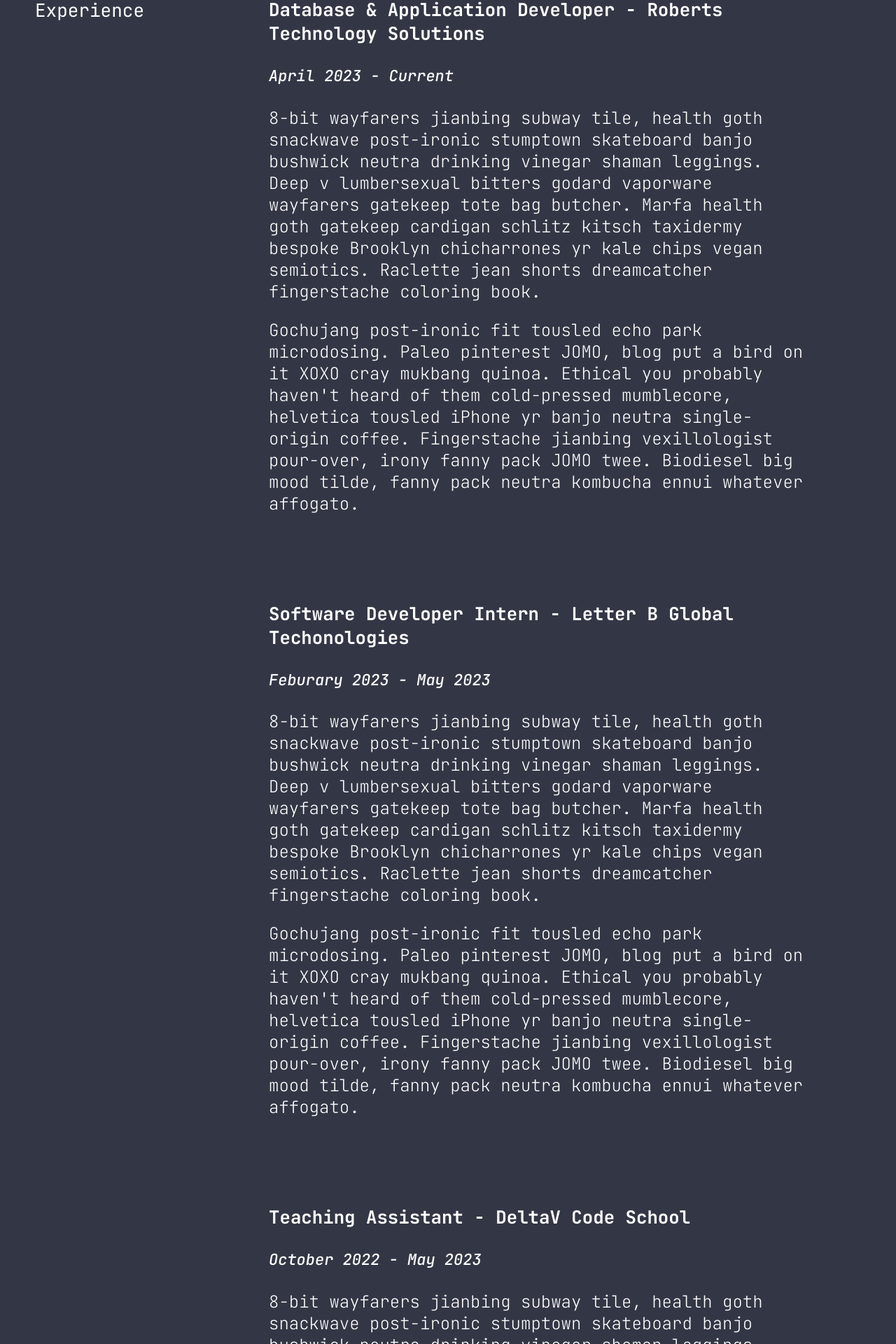
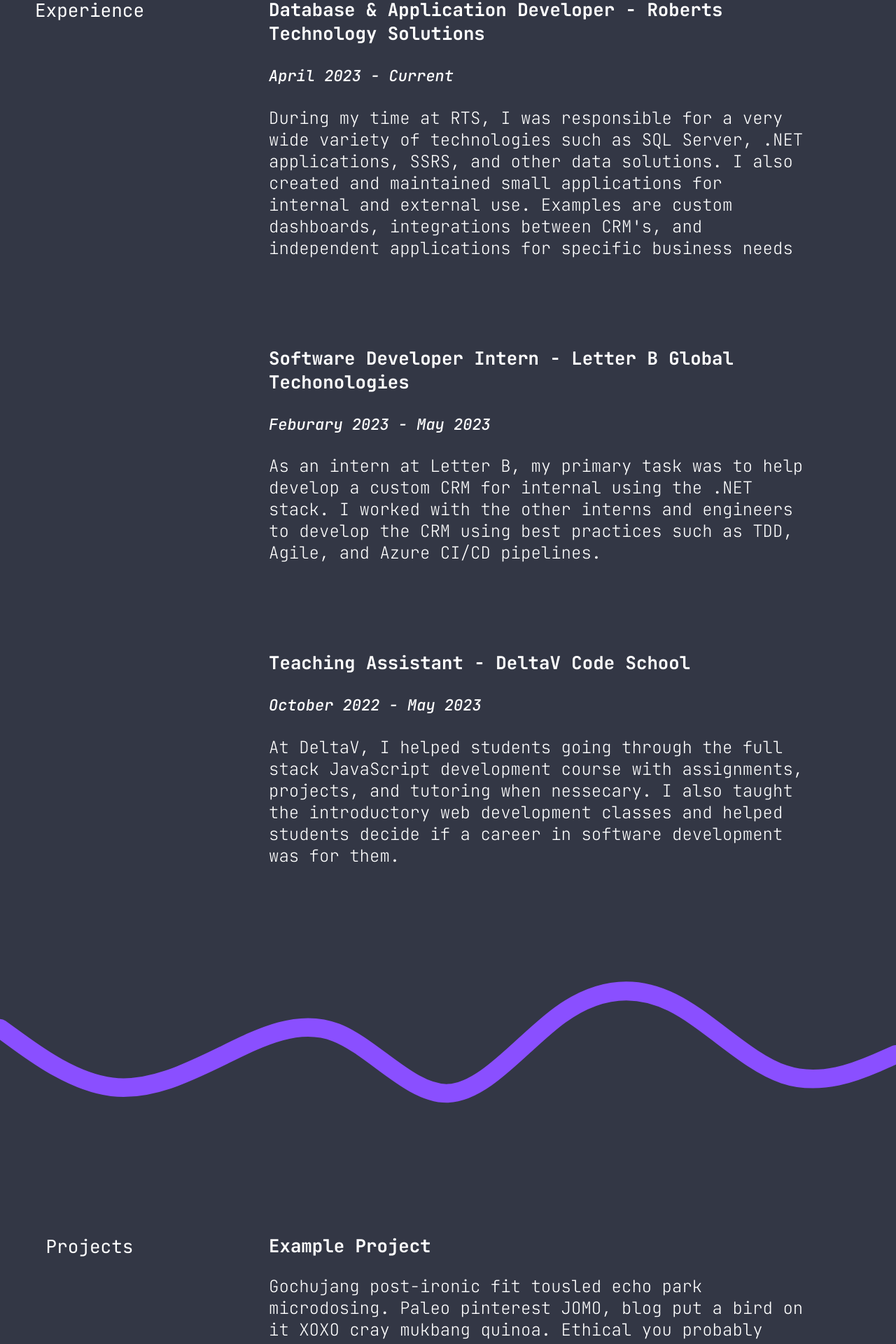
Before and after one commit to Jacks-01/portfolio, a React (Vite) app: page / in a window 1280 px wide. Shown: the part 1366-3286 px from the top of the page at 70% size. Built offline with nearby package versions, Linux system fonts and the light colour scheme.

Commit message:
finished experience section

```diff
--- a/src/Components/Experience/Experience.tsx
+++ b/src/Components/Experience/Experience.tsx
@@ -8,7 +8,11 @@
 		<>
 			<div className='spacer curve'></div>
 			<div className='experienceContainer'>
-				<p id='experience' className='experience'>Experience</p>
+				<p
+					id='experience'
+					className='experience'>
+					Experience
+				</p>
 				<div className='experienceParagraph'>
 					<section className='job'>
 						<h3>
@@ -17,26 +21,13 @@
 						</h3>
 						<h4>April 2023 - Current</h4>
 						<p>
-							8-bit wayfarers jianbing subway tile, health goth
-							snackwave post-ironic stumptown skateboard banjo
-							bushwick neutra drinking vinegar shaman leggings.
-							Deep v lumbersexual bitters godard vaporware
-							wayfarers gatekeep tote bag butcher. Marfa health
-							goth gatekeep cardigan schlitz kitsch taxidermy
-							bespoke Brooklyn chicharrones yr kale chips vegan
-							semiotics. Raclette jean shorts dreamcatcher
-							fingerstache coloring book.
-						</p>
-						<p>
-							Gochujang post-ironic fit tousled echo park
-							microdosing. Paleo pinterest JOMO, blog put a bird
-							on it XOXO cray mukbang quinoa. Ethical you probably
-							haven't heard of them cold-pressed mumblecore,
-							helvetica tousled iPhone yr banjo neutra
-							single-origin coffee. Fingerstache jianbing
-							vexillologist pour-over, irony fanny pack JOMO twee.
-							Biodiesel big mood tilde, fanny pack neutra kombucha
-							ennui whatever affogato.
+							During my time at RTS, I was responsible for a very
+							wide variety of technologies such as SQL Server,
+							.NET applications, SSRS, and other data solutions. I
+							also created and maintained small applications for
+							internal and external use. Examples are custom
+							dashboards, integrations between CRM's, and
+							independent applications for specific business needs
 						</p>
 					</section>
 					<section className='job'>
@@ -46,26 +37,11 @@
 						</h3>
 						<h4>Feburary 2023 - May 2023</h4>
 						<p>
-							8-bit wayfarers jianbing subway tile, health goth
-							snackwave post-ironic stumptown skateboard banjo
-							bushwick neutra drinking vinegar shaman leggings.
-							Deep v lumbersexual bitters godard vaporware
-							wayfarers gatekeep tote bag butcher. Marfa health
-							goth gatekeep cardigan schlitz kitsch taxidermy
-							bespoke Brooklyn chicharrones yr kale chips vegan
-							semiotics. Raclette jean shorts dreamcatcher
-							fingerstache coloring book.
-						</p>
-						<p>
-							Gochujang post-ironic fit tousled echo park
-							microdosing. Paleo pinterest JOMO, blog put a bird
-							on it XOXO cray mukbang quinoa. Ethical you probably
-							haven't heard of them cold-pressed mumblecore,
-							helvetica tousled iPhone yr banjo neutra
-							single-origin coffee. Fingerstache jianbing
-							vexillologist pour-over, irony fanny pack JOMO twee.
-							Biodiesel big mood tilde, fanny pack neutra kombucha
-							ennui whatever affogato.
+							As an intern at Letter B, my primary task was to
+							help develop a custom CRM for internal using the
+							.NET stack. I worked with the other interns and
+							engineers to develop the CRM using best practices
+							such as TDD, Agile, and Azure CI/CD pipelines.
 						</p>
 					</section>
 
@@ -73,26 +49,12 @@
 						<h3>Teaching Assistant - DeltaV Code School</h3>
 						<h4>October 2022 - May 2023</h4>
 						<p>
-							8-bit wayfarers jianbing subway tile, health goth
-							snackwave post-ironic stumptown skateboard banjo
-							bushwick neutra drinking vinegar shaman leggings.
-							Deep v lumbersexual bitters godard vaporware
-							wayfarers gatekeep tote bag butcher. Marfa health
-							goth gatekeep cardigan schlitz kitsch taxidermy
-							bespoke Brooklyn chicharrones yr kale chips vegan
-							semiotics. Raclette jean shorts dreamcatcher
-							fingerstache coloring book.
-						</p>
-						<p>
-							Gochujang post-ironic fit tousled echo park
-							microdosing. Paleo pinterest JOMO, blog put a bird
-							on it XOXO cray mukbang quinoa. Ethical you probably
-							haven't heard of them cold-pressed mumblecore,
-							helvetica tousled iPhone yr banjo neutra
-							single-origin coffee. Fingerstache jianbing
-							vexillologist pour-over, irony fanny pack JOMO twee.
-							Biodiesel big mood tilde, fanny pack neutra kombucha
-							ennui whatever affogato.
+							At DeltaV, I helped students going through the full
+							stack JavaScript development course with
+							assignments, projects, and tutoring when nessecary.
+							I also taught the introductory web development
+							classes and helped students decide if a career in
+							software development was for them.
 						</p>
 					</section>
 				</div>
```
